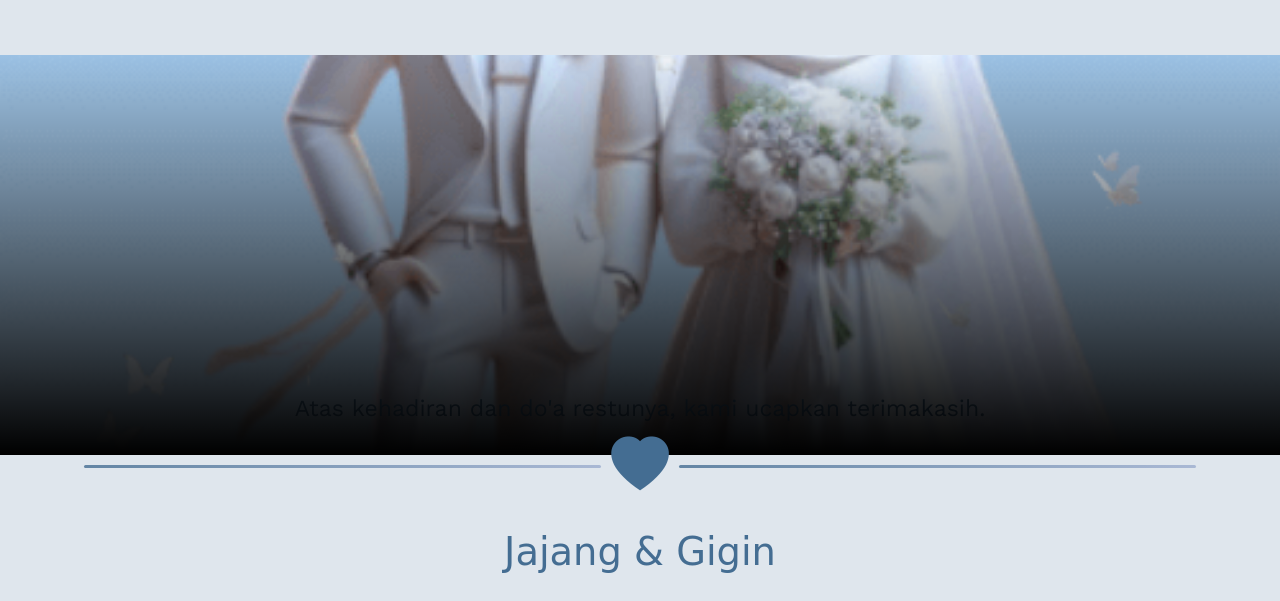
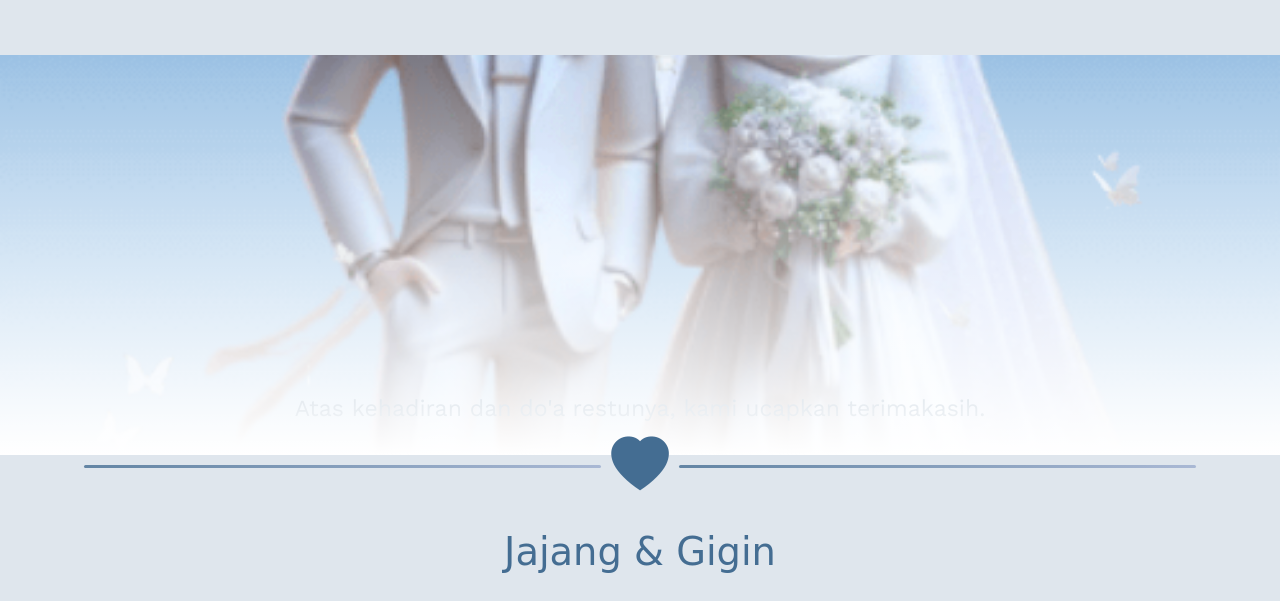
Before and after one commit to myani165-dot/Jajang_Gigin_Wedding, a plain HTML site: page index.html in a window 1280 px wide. Shown: the part 8732-9333 px from the top of the page. Drawn offline with nearby package versions, Linux system fonts and the light colour scheme; no server answers; a web font is replaced by a local one.

Commit message:
Update style.css

```diff
--- a/style.css
+++ b/style.css
@@ -1047,9 +1047,7 @@ html, body {
   position: absolute;
   inset: 0;
   background: linear-gradient(
-    to bottom,
-    rgba(0,0,0,0),
-    rgba(0,0,0,1)
+    to bottom, rgba(255,255,255,0), rgba(255,255,255,1)
   );
 }
 
```
